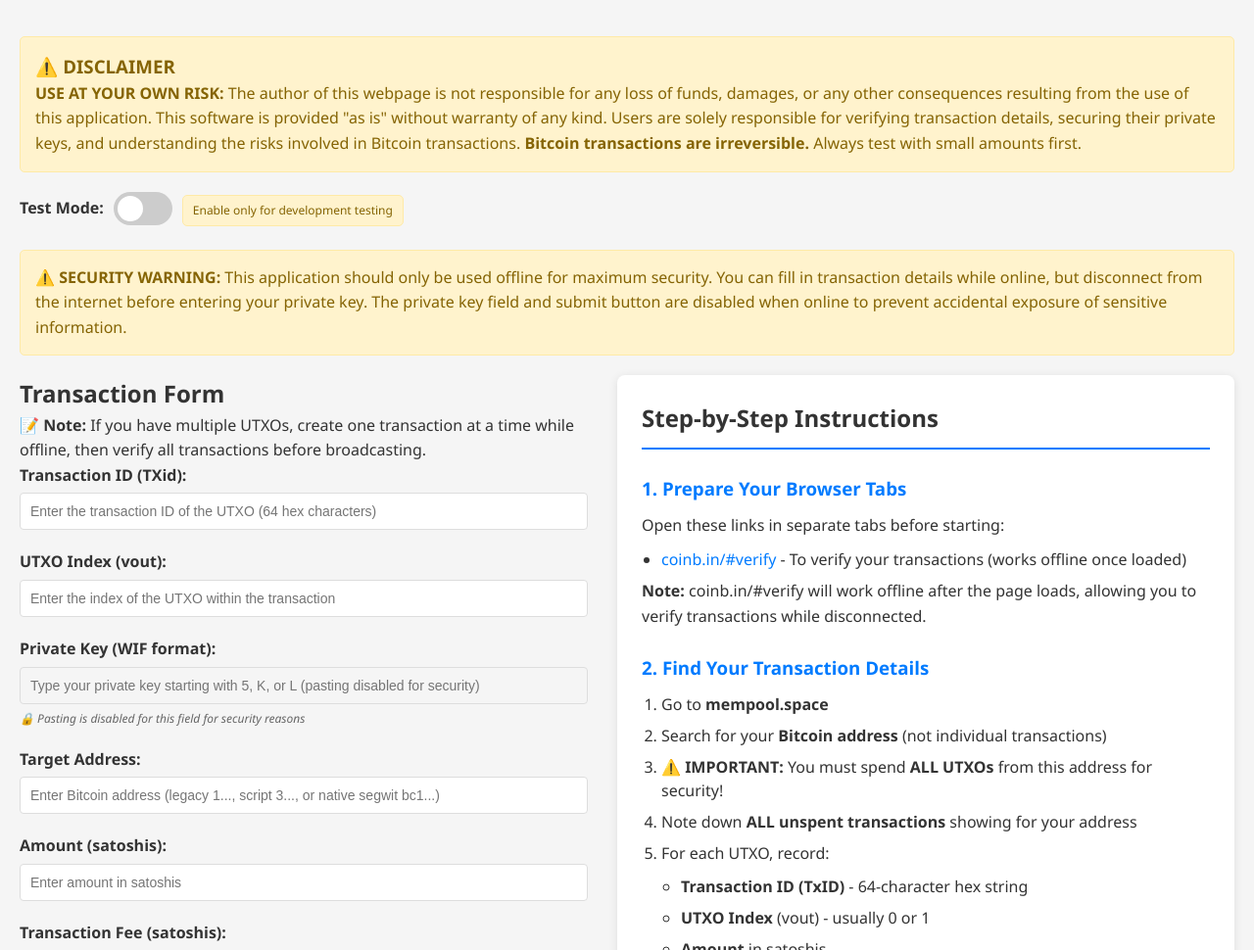
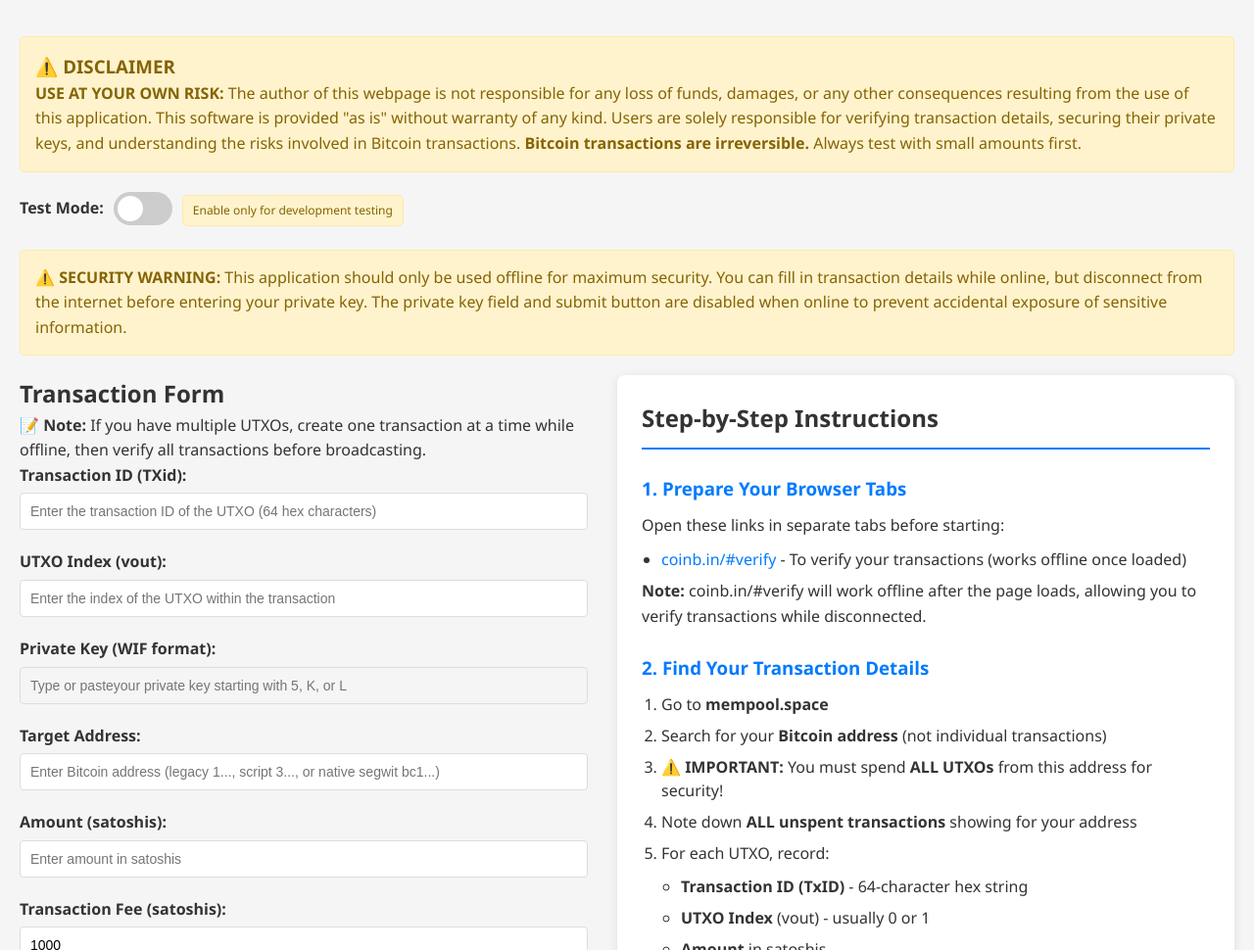
Before and after one commit to k9ert/unpaperwallet_org, a website: page index.html in a window 1280 px wide. Shown: the part 130-1100 px from the top of the page at 98% size. Drawn offline with Linux system fonts and the light colour scheme.

```diff
--- a/index.html
+++ b/index.html
@@ -65,8 +65,7 @@
 
             <div class="form-group">
                 <label for="private-key">Private Key (WIF format):</label>
-                <input type="text" id="private-key" placeholder="Type your private key starting with 5, K, or L (pasting disabled for security)" disabled>
-                <small class="security-note">🔒 Pasting is disabled for this field for security reasons</small>
+                <input type="text" id="private-key" placeholder="Type or pasteyour private key starting with 5, K, or L" disabled>
             </div>
 
             <div class="form-group">
```
